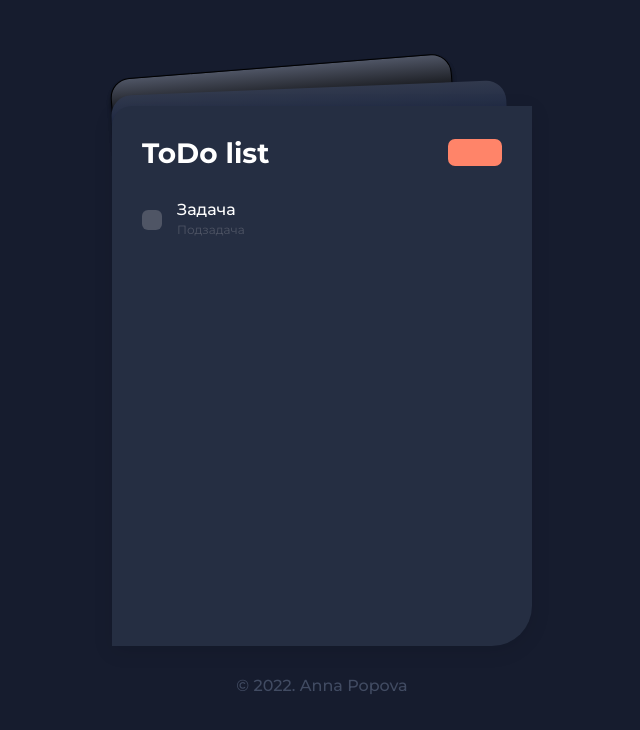
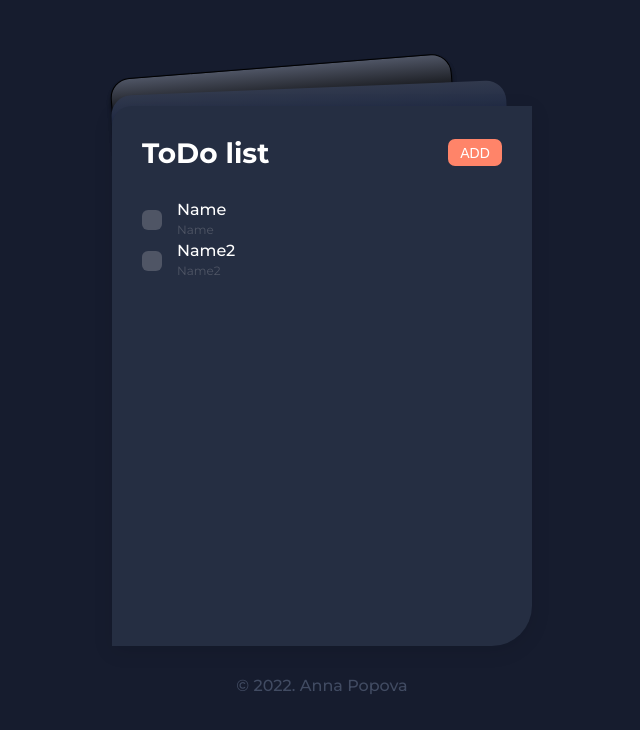
Before and after one commit to anna-popova/TestForLeadrate, a Vue app: page / in a window 1280 px wide. Shown: the top 730 px of the page, without its empty margins (318-958 px from the left). Built offline with nearby package versions, Linux system fonts and the light colour scheme.

Commit message:
Update toDoList.vue

```diff
--- a/src/components/toDoList/toDoList.vue
+++ b/src/components/toDoList/toDoList.vue
@@ -3,14 +3,18 @@
     <div class="to-do-list__container">
       <div class="to-do-list__header">
         <h1 class="to-do-list__title">ToDo list</h1>
-        <buttonComponent></buttonComponent>
+        <buttonComponent text="ADD" @click="addToDoItem"></buttonComponent>
       </div>
-      <checkboxComponent
-        title="Задача"
-        subtitle="Подзадача"
-        :checked="isChecked"
-        @input="toggle"
-      />
+      <div class="to-do-list__checkboxes">
+        <checkboxComponent
+          :title="toDoItem.title"
+          :subtitle="toDoItem.subtitle"
+          :checked="toDoItem.isChecked"
+          @input="toggle(toDoItem)"
+          v-for="(toDoItem, index) in toDoItems"
+          :key="index"
+        />
+      </div>
     </div>
     <div class="to-do-list__black-block"></div>
     <div class="to-do-list__blue-block"></div>
@@ -28,13 +32,34 @@ export default {
     buttonComponent,
   },
   methods: {
-    toggle(value) {
-      this.isChecked = value;
+    toggle(toDoItem) {
+      toDoItem.isChecked = !toDoItem.isChecked;
+    },
+    addToDoItem() {
+      this.toDoItems.push(
+        {
+          title: 'Name',
+          subtitle: 'Name',
+          isChecked: false,
+        },
+      );
     },
   },
   data() {
     return {
       isChecked: false,
+      toDoItems: [
+        {
+          title: 'Name',
+          subtitle: 'Name',
+          isChecked: false,
+        },
+        {
+          title: 'Name2',
+          subtitle: 'Name2',
+          isChecked: false,
+        },
+      ],
     };
   },
 };
```
